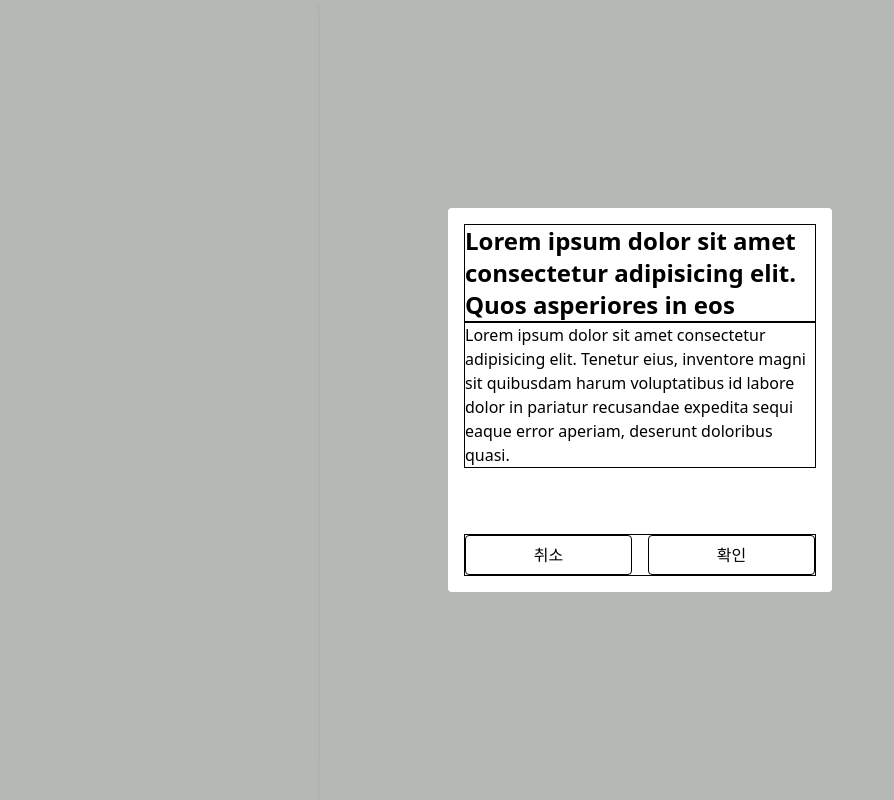
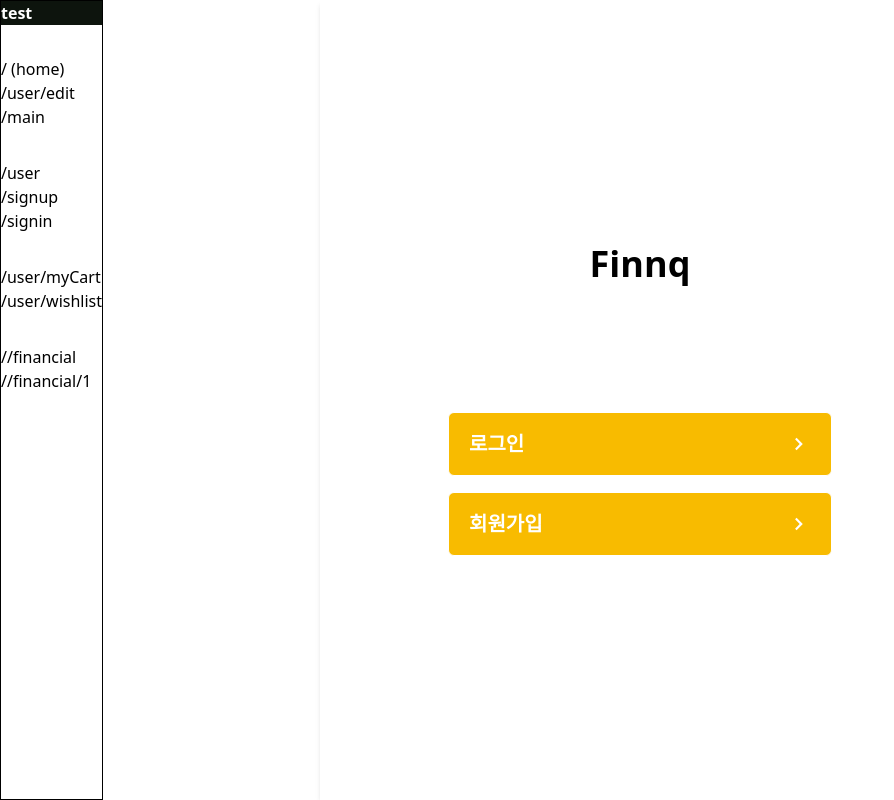
Before and after one commit to FastcampusMini/mini-project-fe, a React (Vite) app: page / in a window 1280 px wide. Shown: the whole page, without its empty margins (0-894 px from the left). Built offline with nearby package versions, Linux system fonts and the light colour scheme.

Commit message:
feat: create ConfirmModal.tsx, DevLinksTool

```diff
--- a/src/App.tsx
+++ b/src/App.tsx
@@ -1,12 +1,16 @@
 import { useState } from "react";
 import { Outlet } from "react-router-dom";
 import Nav from "./components/Nav";
+import DevLinks from "./DevLinks";
 
 function App() {
   return (
-    <main className='max-w-screen-sm h-screen border-gray shadow-md mx-auto'>
-      <Outlet />
-    </main>
+    <>
+      <DevLinks />
+      <main className='max-w-screen-sm h-screen border-gray shadow-md mx-auto'>
+        <Outlet />
+      </main>
+    </>
   );
 }
 
--- /dev/null
+++ b/src/DevLinks.tsx
@@ -0,0 +1,86 @@
+import React, { useState } from "react";
+import { Link } from "react-router-dom";
+import { joinNames } from "./libs/utils";
+
+const DevLinks = () => {
+  const [toggle, setToggle] = useState(false);
+  return (
+    <>
+      <div
+        className={joinNames(
+          "fixed border  h-screen space-y-8 z-10 overflow-hidden",
+          toggle ? "w-6" : "w-auto"
+        )}>
+        <h1
+          onClick={() => setToggle(!toggle)}
+          className={joinNames(
+            "cursor-pointer font-bold w-auto",
+            toggle ? "bg-yellow text-black" : "bg-black text-white"
+          )}>
+          test
+        </h1>
+
+        <ul>
+          <li>
+            <Link className='hover:bg-black/10' to='/'>
+              / (home)
+            </Link>
+          </li>
+          <li>
+            <Link className='hover:bg-black/10' to='/user/edit'>
+              /user/edit
+            </Link>
+          </li>
+          <li>
+            <Link className='hover:bg-black/10' to='/main'>
+              /main
+            </Link>
+          </li>
+        </ul>
+        <ul>
+          <li>
+            <Link className='hover:bg-black/10' to='/user'>
+              /user
+            </Link>
+          </li>
+          <li>
+            <Link className='hover:bg-black/10' to='/signup'>
+              /signup
+            </Link>
+          </li>
+          <li>
+            <Link className='hover:bg-black/10' to='/signin'>
+              /signin
+            </Link>
+          </li>
+        </ul>
+        <ul>
+          <li>
+            <Link className='hover:bg-black/10' to='/user/myCart'>
+              /user/myCart
+            </Link>
+          </li>
+          <li>
+            <Link className='hover:bg-black/10' to='/user/wishlist'>
+              /user/wishlist
+            </Link>
+          </li>
+        </ul>
+        <ul>
+          <li>
+            <Link className='hover:bg-black/10' to='/products/financial'>
+              //financial
+            </Link>
+          </li>
+          <li>
+            <Link className='hover:bg-black/10' to='/products/financial/1'>
+              //financial/1
+            </Link>
+          </li>
+        </ul>
+      </div>
+    </>
+  );
+};
+
+export default DevLinks;
--- a/src/components/modal/ConfirmModal.tsx
+++ /dev/null
@@ -1,29 +0,0 @@
-import React from "react";
-
-const ConfirmModal = () => {
-  return (
-    <div className='fixed w-screen h-screen bg-black/30 left-0 top-0 flex justify-center items-center'>
-      <div className='flex flex-col justify-between w-96 h-96 bg-white rounded items-center p-4'>
-        <div className='h-auto'>
-          <h1 className='font-semibold text-2xl w-full whitespace-normal border'>
-            Lorem ipsum dolor sit amet consectetur adipisicing elit. Quos
-            asperiores in eos
-          </h1>
-          <p className='border'>
-            Lorem ipsum dolor sit amet consectetur adipisicing elit. Tenetur
-            eius, inventore magni sit quibusdam harum voluptatibus id labore
-            dolor in pariatur recusandae expedita sequi eaque error aperiam,
-            deserunt doloribus quasi.
-          </p>
-        </div>
-
-        <div className='border w-full flex gap-4 h-auto'>
-          <button className='border rounded h-10 w-1/2'>취소</button>
-          <button className='border rounded h-10 w-1/2'>확인</button>
-        </div>
-      </div>
-    </div>
-  );
-};
-
-export default ConfirmModal;
--- /dev/null
+++ b/src/components/ui/ConfirmModal.tsx
@@ -0,0 +1,33 @@
+import React from "react";
+
+const ConfirmModal = ({ onCancel, onConfirm, title, description }) => {
+  return (
+    <div className='fixed w-screen h-screen bg-black40 left-0 top-0 flex justify-center items-center z-10'>
+      <div className='flex flex-col justify-between w-96 h-auto bg-white rounded items-center p-5 pt-10'>
+        <div className='h-full flex flex-col justify-center'>
+          <h1 className='font-semibold text-2xl w-full whitespace-normal text-orange text-center my-4'>
+            {title}
+          </h1>
+          <p className=' text-black40 text-center font-semibold mb-10'>
+            {description}
+          </p>
+        </div>
+
+        <div className='w-full flex gap-4 h-auto'>
+          <button
+            onClick={onCancel}
+            className='rounded h-14 w-1/2 text-white bg-black40 hover:bg-black60'>
+            취소
+          </button>
+          <button
+            onClick={onConfirm}
+            className='border rounded h-14 w-1/2 text-white bg-light-orange hover:bg-orange'>
+            확인
+          </button>
+        </div>
+      </div>
+    </div>
+  );
+};
+
+export default ConfirmModal;
--- a/src/pages/home/Btn.tsx
+++ b/src/pages/home/Btn.tsx
@@ -1,9 +1,11 @@
 import React from "react";
 import { BiChevronRight } from "react-icons/bi";
 
-const Btn = ({ text }) => {
+const Btn = ({ text, ...rest }) => {
   return (
-    <button className='border w-96 h-16 bg-yellow rounded-md font-bold text-white text-xl flex items-center justify-between px-5 hover:brightness-105'>
+    <button
+      className='border w-96 h-16 bg-yellow rounded-md font-bold text-white text-xl flex items-center justify-between px-5 hover:brightness-105'
+      {...rest}>
       {text}
       <BiChevronRight size={26} />
     </button>
--- a/src/pages/home/index.tsx
+++ b/src/pages/home/index.tsx
@@ -1,15 +1,22 @@
 import React, { useState } from "react";
-import ConfirmModal from "../../components/modal/ConfirmModal";
+import ConfirmModal from "../../components/ui/ConfirmModal";
 import Btn from "./Btn";
 
 const Home = () => {
   const [modal, setModal] = useState(false);
   return (
     <div className='flex flex-col justify-center h-screen'>
-      <ConfirmModal />
+      {modal && (
+        <ConfirmModal
+          title='정말 탈퇴하실건가요?'
+          description='Lorem ipsum dolor sit amet consectetur adipisicing elit. Repudiandae aperiam magnam error provident iste,'
+          onConfirm={() => setModal(false)}
+          onCancel={() => setModal(false)}
+        />
+      )}
       <h1 className='mx-auto text-4xl font-black mb-32'>Finnq</h1>
       <div className='flex flex-col items-center gap-4'>
-        <Btn text={"로그인"} />
+        <Btn text={"로그인"} onClick={() => setModal(true)} />
         <Btn text={"회원가입"} />
       </div>
     </div>
```
Also changed, not shown: 1 other file (tests, documents, lock files or other folders).
